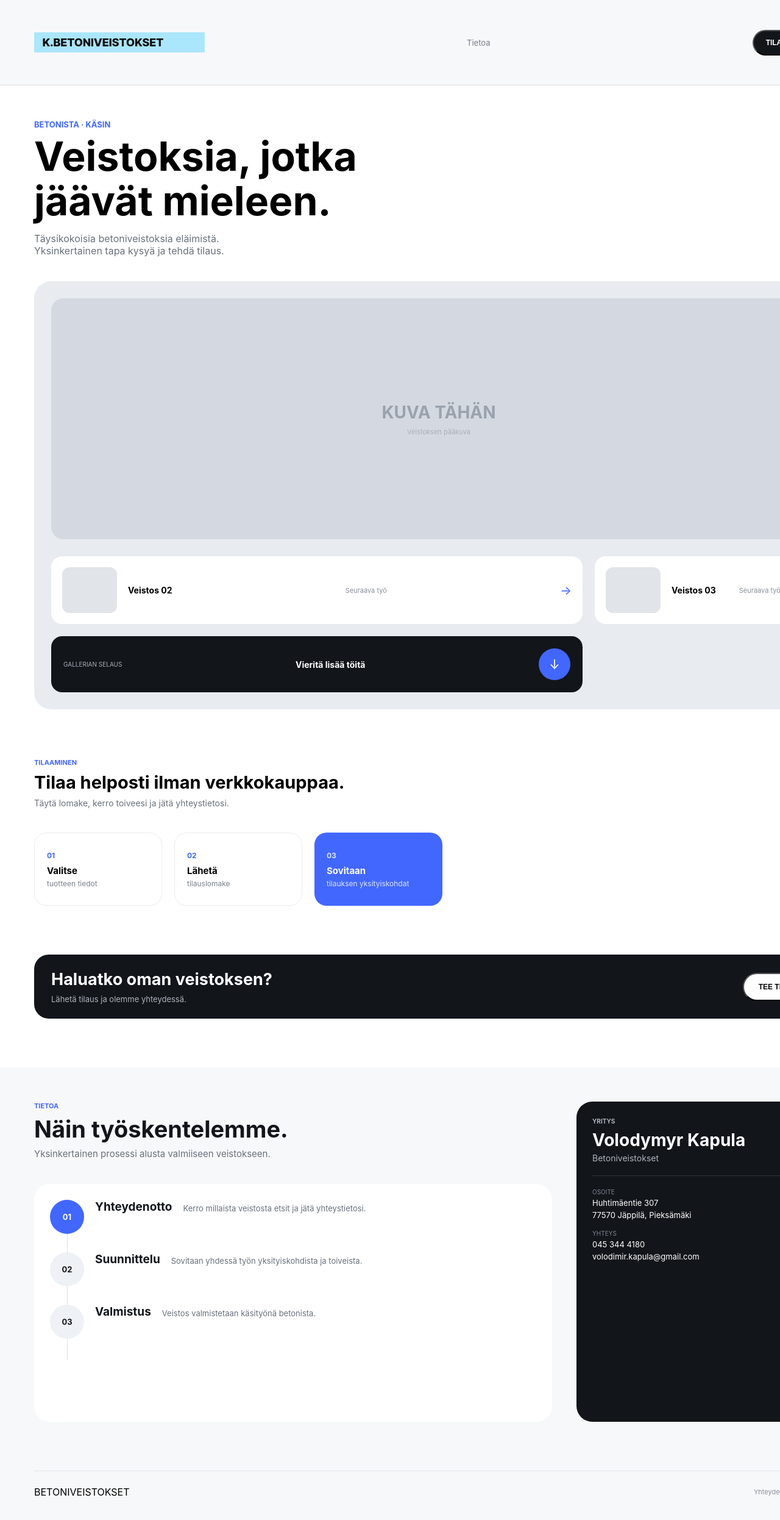
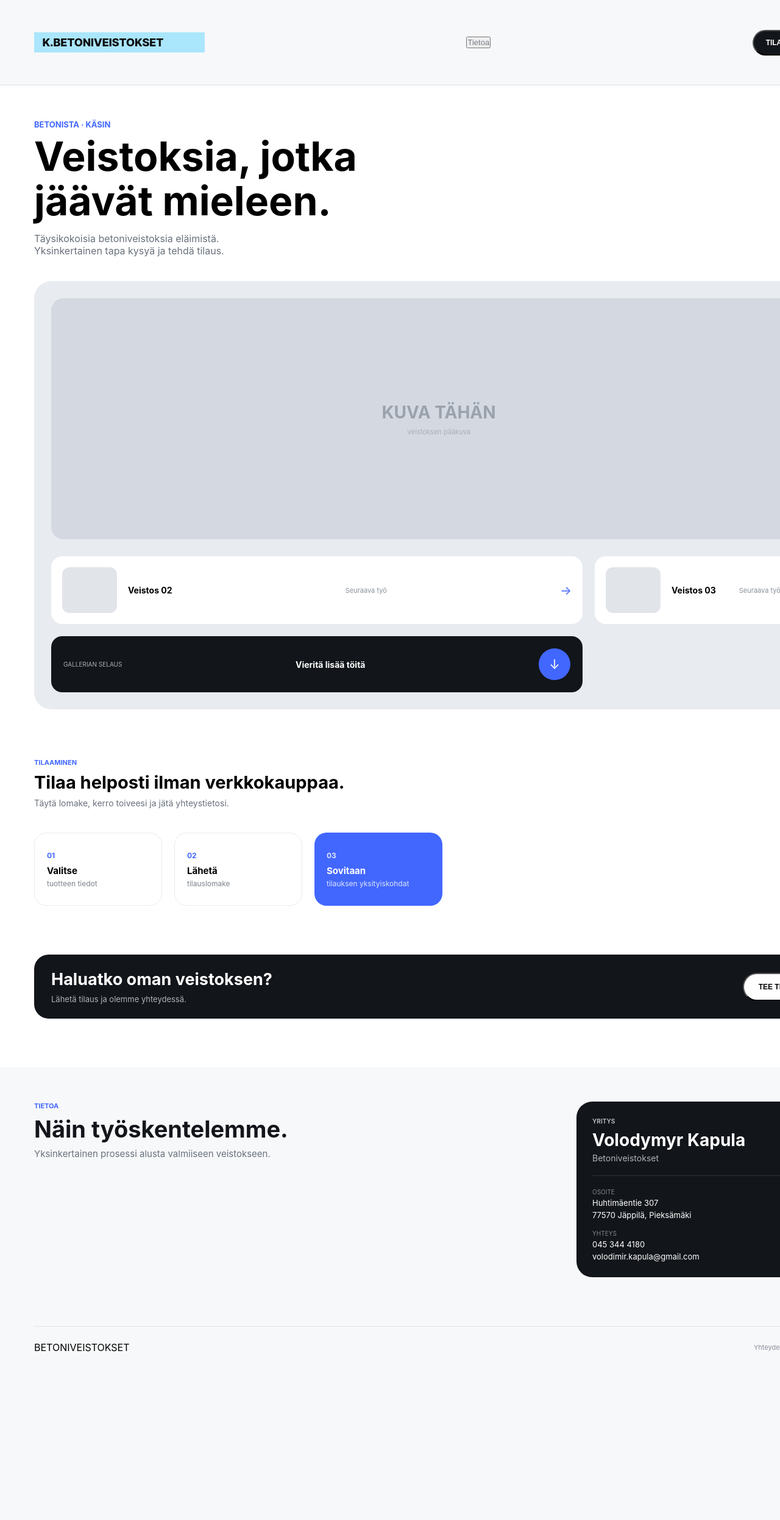
Before and after one commit to Burben-Kapula/-WK-Ohjelmistokehitt-j-n-toimiminen, a React (Vite) app in the folder frontend/: page / in a window 1280 px wide. Shown: the top 2492 px of the page at 61% size. Built offline with nearby package versions, Linux system fonts and the light colour scheme.

Commit message:
Fix landing page: render content, back-to-top button, logo path

```diff
--- a/frontend/src/App.css
+++ b/frontend/src/App.css
@@ -87,6 +87,29 @@ button {
     font-weight: 700;
     padding: 12px 20px;
     border-radius: 22px;
+}
+
+.back-to-top {
+    position: fixed;
+    bottom: 24px;
+    right: 24px;
+    z-index: 1000;
+    width: 44px;
+    height: 44px;
+    border: none;
+    border-radius: 50%;
+    background: #12151a;
+    color: #fff;
+    font-size: 18px;
+    cursor: pointer;
+    display: flex;
+    align-items: center;
+    justify-content: center;
+    box-shadow: 0 4px 12px rgba(0, 0, 0, 0.2);
+}
+
+.back-to-top:hover {
+    background: #4267ff;
 }
 
 /* Main */
--- a/frontend/src/App.jsx
+++ b/frontend/src/App.jsx
@@ -1,10 +1,42 @@
 
 import "./App.css";
-import logo from "./assets/logo/logo.svg";
+import logo from "./assets/logo/Logo.svg";
+import { useRef } from "react";
+import { useEffect, useState } from "react";
 
 
 
 function App() {
+    const targetRef = useRef(null);
+    const [isVisible, setIsVisible] = useState(false);
+
+    const scrollToElement = () => {
+    targetRef.current?.scrollIntoView({
+      behavior: "smooth",
+      block: "start",
+    });
+  };
+ useEffect(() => {
+    const handleScroll = () => {
+      // Кнопка з'являється після 300px прокрутки
+      setIsVisible(window.scrollY > 300);
+    };
+
+    window.addEventListener("scroll", handleScroll);
+
+    // Важливо видалити listener після демонтування компонента
+    return () => {
+      window.removeEventListener("scroll", handleScroll);
+    };
+  }, []);
+
+  const scrollToTop = () => {
+    window.scrollTo({
+      top: 0,
+      behavior: "smooth",
+    });
+  };
+
   return (
     <div className="page">
       <header className="header">
@@ -13,12 +45,15 @@ function App() {
           alt="K.BETONIVEISTOKSET"
           className="logo"
         />
-
+      {isVisible && (
+        <button className="back-to-top" onClick={scrollToTop}>
+          ↑
+        </button>
+      )}
         <nav className="nav">
-
-
-          <a href="#" className="nav-link">Tietoa</a>
-
+          <button className="nav-link" onClick={scrollToElement}>
+            Tietoa
+          </button>
         </nav>
 
         <button className="cta-button">TILAA VEISTOS →</button>
@@ -101,30 +136,14 @@ function App() {
       <footer className="footer">
         <div className="footer-top">
           <div className="process-block">
+            <section ref={targetRef}>
             <div className="footer-label">TIETOA</div>
+            </section>
             <h3 className="footer-title">Näin työskentelemme.</h3>
             <p className="footer-desc">
               Yksinkertainen prosessi alusta valmiiseen veistokseen.
             </p>
 
-            <div className="process-steps">
-              <ProcessStep
-                number="01"
-                title="Yhteydenotto"
-                desc="Kerro millaista veistosta etsit ja jätä yhteystietosi."
-                active
-              />
-              <ProcessStep
-                number="02"
-                title="Suunnittelu"
-                desc="Sovitaan yhdessä työn yksityiskohdista ja toiveista."
-              />
-              <ProcessStep
-                number="03"
-                title="Valmistus"
-                desc="Veistos valmistetaan käsityönä betonista."
-              />
-            </div>
           </div>
 
           <div className="company-block">
```
